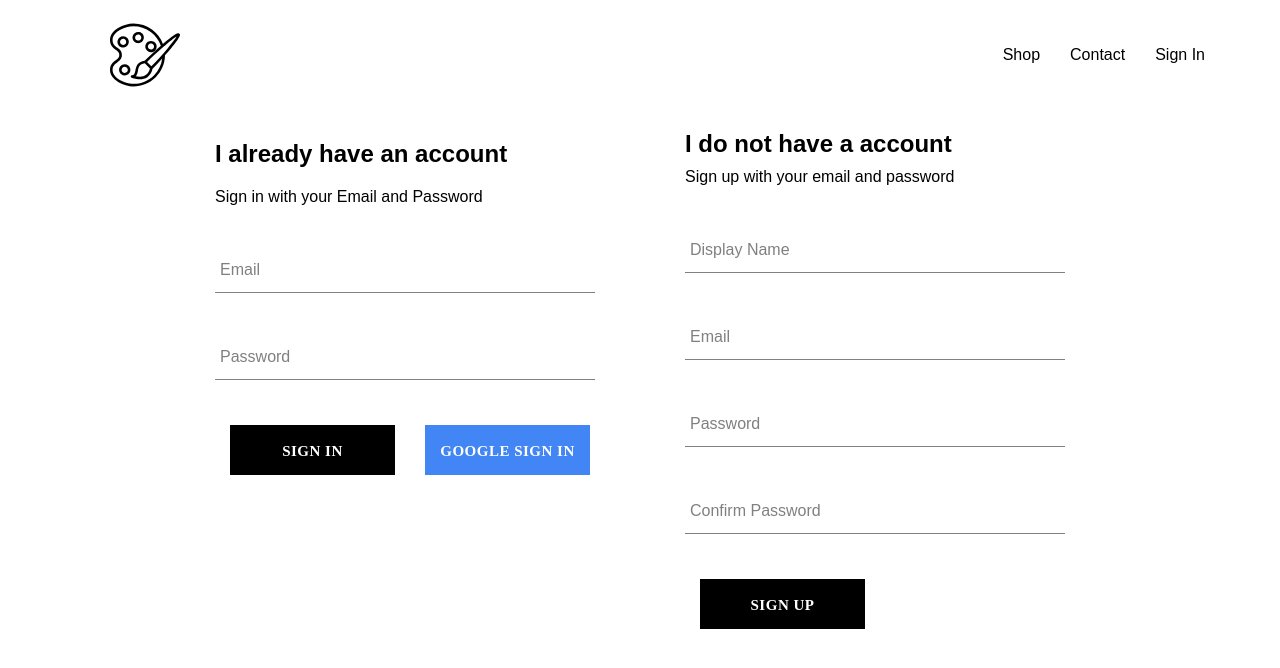
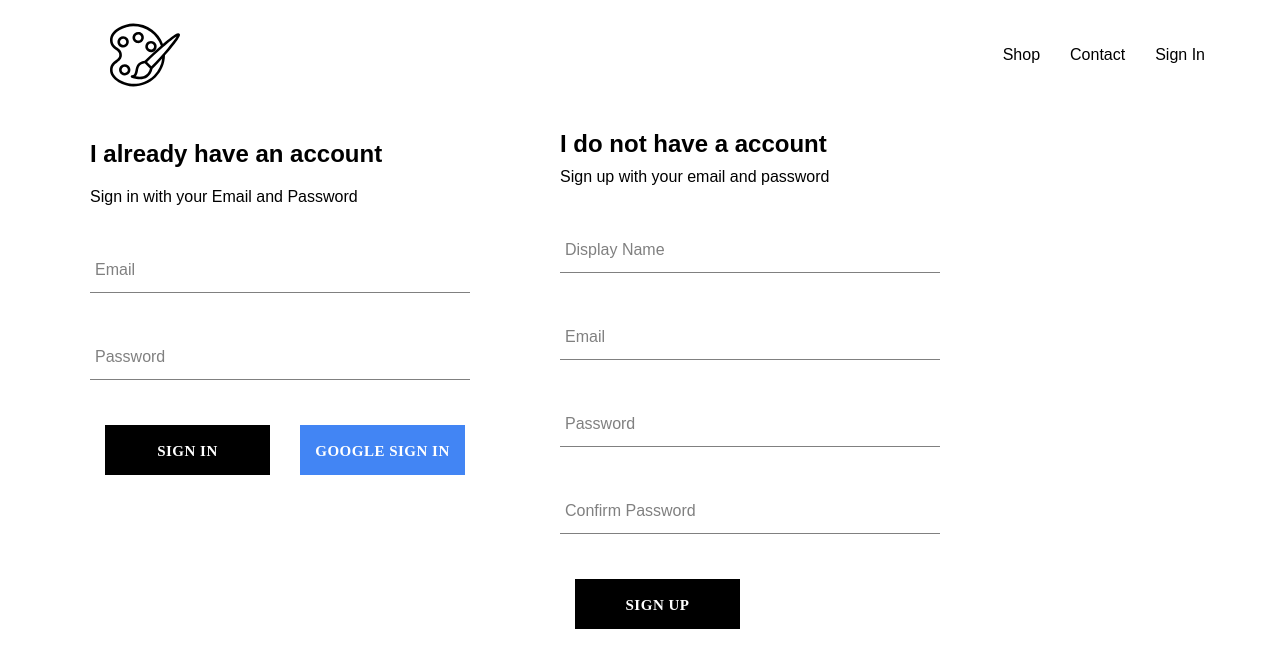
Before and after one commit to Espe-on/alias-art-co, a React (Create React App) app: page /signin in a window 1280 px wide. Shown: the top 668 px of the page. Built offline with nearby package versions, Linux system fonts and the light colour scheme; no server answers; a web font is replaced by a local one.

Commit message:
Sign in page hides signing options if user is signed in

```diff
--- a/src/App.js
+++ b/src/App.js
@@ -43,13 +43,14 @@ class App extends React.Component {
     }
 
     render() {
+        const currentUser = this.state.currentUser
         return (
             <div>
-                <Header currentUser={this.state.currentUser}/>
+                <Header currentUser={currentUser}/>
                 <Switch>
                     <Route exact path='/' component={HomePage}/>
                     <Route path='/shop' component={ShopPage}/>
-                    <Route path='/signin' component={SignInAndSignUpPage}/>
+                    <Route path='/signin'><SignInAndSignUpPage currentUser={currentUser}/></Route>
                 </Switch>
             </div>
         );
--- a/src/components/sign-in/sign-in.component.jsx
+++ b/src/components/sign-in/sign-in.component.jsx
@@ -60,7 +60,7 @@ class SignIn extends React.Component {
                         required/>
                     <div className="buttons">
                         <CustomButton type="submit">Sign In</CustomButton>
-                        <CustomButton onClick={signInWithGoogle} isGoogleSignIn>
+                        <CustomButton type="button" onClick={signInWithGoogle} isGoogleSignIn>
                             Google Sign In
                         </CustomButton>
                     </div>
--- a/src/pages/sign-in-and-sign-up/sign-in-and-sign-up.component.jsx
+++ b/src/pages/sign-in-and-sign-up/sign-in-and-sign-up.component.jsx
@@ -1,14 +1,27 @@
 import React from "react";
+
+import {auth} from "../../firebase/firebase.utils";
 
 import SignIn from "../../components/sign-in/sign-in.component";
 import SignUp from "../../components/sign-up/sign-up.component";
 
 import "./sign-in-and-sign-up.styles.scss";
+import CustomButton from "../../components/custom-button/custom-button.component";
 
-const SignInAndSignUpPage = () => (
-    <div className="sign-in-and-sign-up">
-       <SignIn />
-       <SignUp />
+const SignInAndSignUpPage = ({currentUser}) => (
+    <div >
+        {
+            currentUser ?
+                <div className="sign-in-and-sign-up is-signed-in">
+                    <span className="signed-in-user">{currentUser.displayName} is signed In</span>
+                    <CustomButton type="submit" onClick={() => auth.signOut()}>Sign Out</CustomButton>
+                </div >
+                :
+                <div className="sign-in-and-sign-up sign-in-and-sign-up-form">
+                    <SignIn />
+                    <SignUp />
+                </div>
+        }
     </div>
 );
 
--- a/src/pages/sign-in-and-sign-up/sign-in-and-sign-up.styles.scss
+++ b/src/pages/sign-in-and-sign-up/sign-in-and-sign-up.styles.scss
@@ -1,6 +1,16 @@
-.sign-in-and-sign-up {
+.sign-in-and-sign-up{
   width: 850px;
   display: flex;
-  justify-content: space-between;
-  margin: 30px auto;
+  &.sign-in-and-sign-up-form {
+    margin: 30px;
+    justify-content: space-between;
+  }
+  &.is-signed-in{
+    flex-direction: column;
+    align-items: flex-start;
+    justify-content: flex-start;
+    .signed-in-user{
+      margin-bottom: 10px;
+    }
+  }
 }
```
